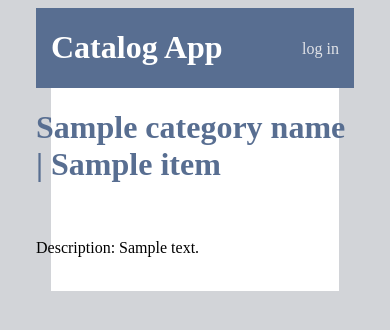
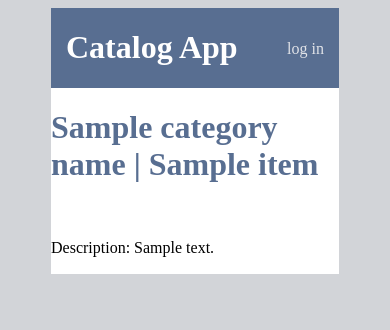
Before and after one commit to sarahchang2013/item-catalog, a Flask app: template vagrant/catalog/templates/itemDescription.html in a window 390 px wide. Shown: the top 330 px of the page. Run offline with Flask 2, Linux system fonts and the light colour scheme; the template is opened without the code that fills it: most values are stand-ins (such as "Sample title", 1, 10 or a date in 2020); parts of the project's set-up code (start-up, migrations or seed data) failed here and were passed over.

Commit message:
make pages responsive

```diff
--- a/vagrant/catalog/application.py
+++ b/vagrant/catalog/application.py
@@ -247,6 +247,10 @@ def editItem(category_name, item_title):
 	if 'username' not in session:
 		return redirect('/login')
 	if request.method == 'POST':
+		#Check if current user's id is the same as item.user_id
+		currentItem = dbsession.query(Item).filter(and_(Item.title == item_title, Item.category.name == category_name)).one()
+		if currentItem.user_id != session['user_id']:
+			return "<script>function myFunction() {alert('You are not authorized to edit this item. Please create your own item in order to edit.');}</script><body onload='myFunction()'>"
 		#Retrieve form data
 		title = request.form['title']
 		description = request.form['description']
--- a/vagrant/catalog/database_setup.py
+++ b/vagrant/catalog/database_setup.py
@@ -47,7 +47,7 @@ class Item(Base):
 	description = Column(String(800), nullable=False)
 	category_id = Column(Integer, ForeignKey('category.id'))
 	category = relationship("Category", back_populates="items")
-	user_id = Column(Integer, ForeignKey('user.id'))
+	user_id = Column(Integer, nullable=False, ForeignKey('user.id'))
 
 	#serialize function
 	@property
--- a/vagrant/catalog/static/styles.css
+++ b/vagrant/catalog/static/styles.css
@@ -24,6 +24,8 @@ a.site-name, a.login-logout:hover, a.site-name, a.login-logout:active {
 
 #navbar {
 	background-color: #586e91;
+	width: 100%;
+	margin: auto;
 }
 
 #sitename {
--- a/vagrant/catalog/templates/categoryDetails.html
+++ b/vagrant/catalog/templates/categoryDetails.html
@@ -1,7 +1,7 @@
 {% extends "layout.html" %}
 {% block body %}
 <div class="row">
-	<div class="col-6 categories">
+	<div class="col-xl-6 col-lg-6 col-md-6 col-sm-12 categories">
 		<h1 class="category-title">Categories</h1><br>
 
 		{% for category in categories %}
@@ -11,7 +11,7 @@
 		{% endfor %}
 	</div>
 
-	<div class="col-6 category-items">
+	<div class="col-xl-6 col-lg-6 col-md-6 col-sm-12 category-items">
 		<h1 class="items-title">{{category_name}} Items ({{count}} items)</h1>
 		{% for item in items %}
 			<a class="item" href="{{url_for('itemDescription', category_name = category_name, item_title = item.title)}}">{{item.title}}</a><br>
--- a/vagrant/catalog/templates/index.html
+++ b/vagrant/catalog/templates/index.html
@@ -1,7 +1,7 @@
 {% extends "layout.html" %}
 {% block body %}
 <div class="row">
-	<div class="col-6 categories">
+	<div class="col-xl-6 col-lg-6 col-md-6 col-sm-12 categories">
 		<h1 class="category-title">Categories</h1><br>
 
 		{% for category in categories %}
@@ -12,7 +12,7 @@
 		<br><br>
 	</div>
 
-	<div class="col-6 latestItems">
+	<div class="col-xl-6 col-lg-6 col-md-6 col-sm-12 latestItems">
 		{% if session.logged_in %}
 		<a id="add-item" href="{{url_for('addItem')}}">Add Item</a>
 		{% endif %}
--- a/vagrant/catalog/templates/itemDescription.html
+++ b/vagrant/catalog/templates/itemDescription.html
@@ -1,14 +1,16 @@
 {% extends "layout.html" %}
 {% block body %}
 <div class="row">
-	<div class="description">
+	<div class="col-12 description">
 		<h1 class="items-title">{{category_name}} | {{item.title}}</h1><br>
 		<p>Description: {{item.description}}</p>
 	</div>
 	<br>
-	{% if session.logged_in %}
-	<a href="{{url_for('editItem', category_name=category_name, item_title=item.title)}}">Edit</a> |
-	<a href="{{url_for('deleteItem', category_name=category_name, item_title=item.title)}}">Delete</a>
-	{% endif %}
+	<div class="col-12 edit-delete">
+		{% if session.logged_in %}
+		<a href="{{url_for('editItem', category_name=category_name, item_title=item.title)}}">Edit</a> |
+		<a href="{{url_for('deleteItem', category_name=category_name, item_title=item.title)}}">Delete</a>
+		{% endif %}
+	</div>
 </div>
 {% endblock %}
--- a/vagrant/catalog/templates/layout.html
+++ b/vagrant/catalog/templates/layout.html
@@ -33,6 +33,6 @@
         {% endif %}
       {% endwith %}
       </div>
-    {% block body %}{% endblock %}
+      {% block body %}{% endblock %}
     </div>
   </body>
```
